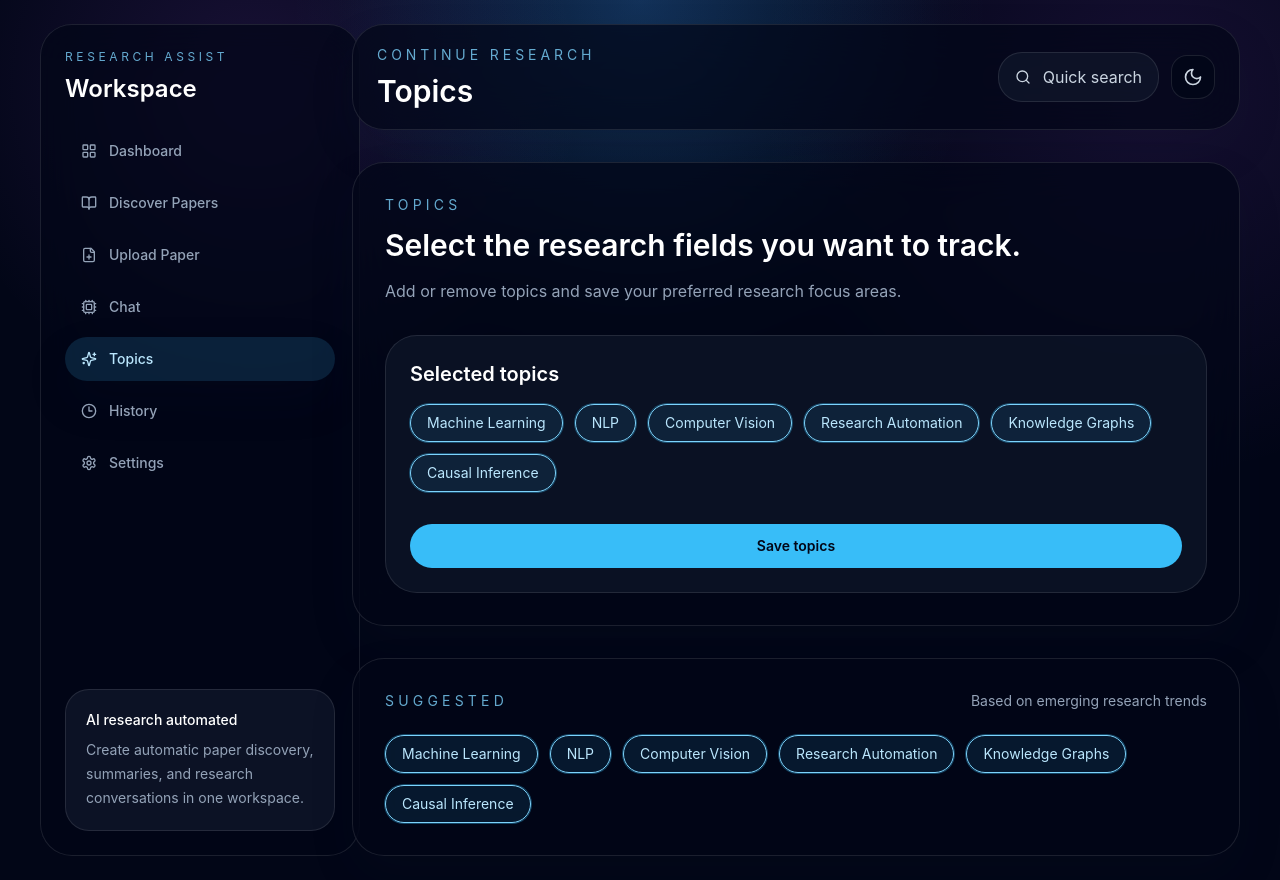
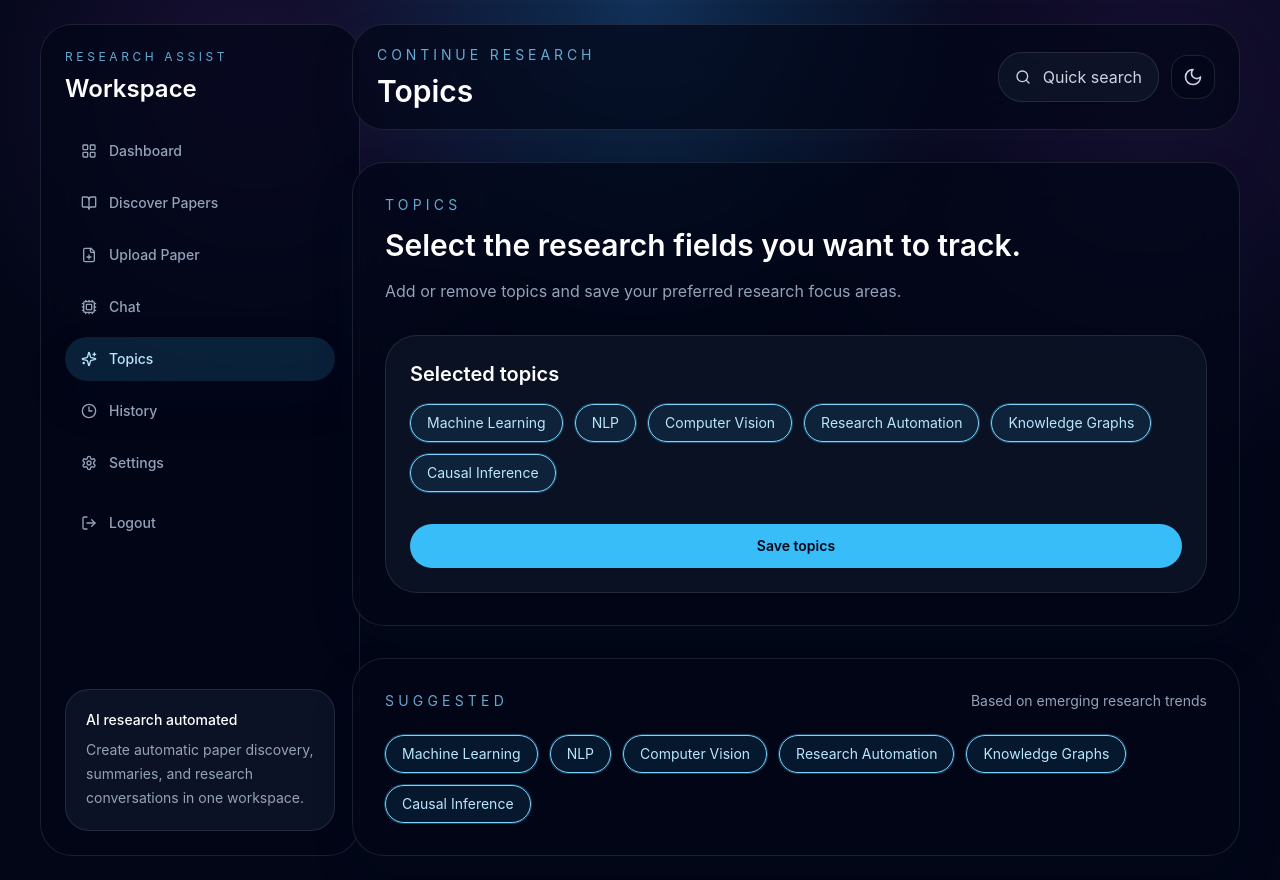
Before and after one commit to dhurv-code/Ai-Research-assistant, a React app in the folder frontend/: page /topics in a window 1280 px wide. Built offline with nearby package versions, Linux system fonts and the light colour scheme; no server answers; sample sign-in values are in the browser's storage; the HTML template or start-up script is replaced by a standard one.

Commit message:
updated logout button

```diff
--- a/frontend/src/components/Sidebar.jsx
+++ b/frontend/src/components/Sidebar.jsx
@@ -8,7 +8,9 @@ import {
   Sparkles,
   Settings,
   Clock3,
+  LogOut,
 } from 'lucide-react'
+import { useAuth } from '../context/AuthContext'
 
 const links = [
   { label: 'Dashboard', to: '/dashboard', icon: LayoutGrid },
@@ -21,6 +23,8 @@ const links = [
 ]
 
 export default function Sidebar() {
+  const { logout } = useAuth()
+
   return (
     <aside className="hidden w-80 shrink-0 flex-col gap-6 rounded-[2rem] border border-white/10 bg-slate-950/70 p-6 backdrop-blur-xl lg:flex">
       <div className="space-y-2">
@@ -47,6 +51,14 @@ export default function Sidebar() {
             </NavLink>
           )
         })}
+        <button
+          type="button"
+          onClick={logout}
+          className="mt-2 flex w-full items-center gap-3 rounded-3xl px-4 py-3 text-sm font-medium text-slate-400 transition hover:bg-white/5 hover:text-white"
+        >
+          <LogOut className="h-4 w-4" />
+          Logout
+        </button>
       </nav>
       <div className="mt-auto rounded-3xl border border-white/10 bg-slate-900/80 p-5 text-sm text-slate-300">
         <p className="font-medium text-white">AI research automated</p>
--- a/frontend/src/context/AuthContext.jsx
+++ b/frontend/src/context/AuthContext.jsx
@@ -51,6 +51,7 @@ export function AuthProvider({ children }) {
     setToken(null)
     setStatus('idle')
     setError(null)
+    authService.logout()
   }
 
   const forgotPassword = async (email) => {
--- a/frontend/src/services/api.js
+++ b/frontend/src/services/api.js
@@ -6,6 +6,21 @@ const api = axios.create({
     'Content-Type': 'application/json',
   },
 })
+
+api.interceptors.response.use(
+  (response) => response,
+  (error) => {
+    if (error.response?.status === 401) {
+      localStorage.removeItem('token')
+      localStorage.removeItem('user')
+      localStorage.removeItem('authToken')
+      delete api.defaults.headers.common.Authorization
+      window.location.href = '/login'
+    }
+
+    return Promise.reject(error)
+  }
+)
 
 export async function wakeBackend() {
   try {
--- a/frontend/src/services/authService.js
+++ b/frontend/src/services/authService.js
@@ -39,9 +39,17 @@ export async function resetPassword(token, new_password) {
   }
 }
 
+export const logout = () => {
+  localStorage.removeItem('token')
+  localStorage.removeItem('user')
+  localStorage.removeItem('authToken')
+  window.location.href = '/login'
+}
+
 export default {
   signup,
   login,
   forgotPassword,
   resetPassword,
+  logout,
 }
```
